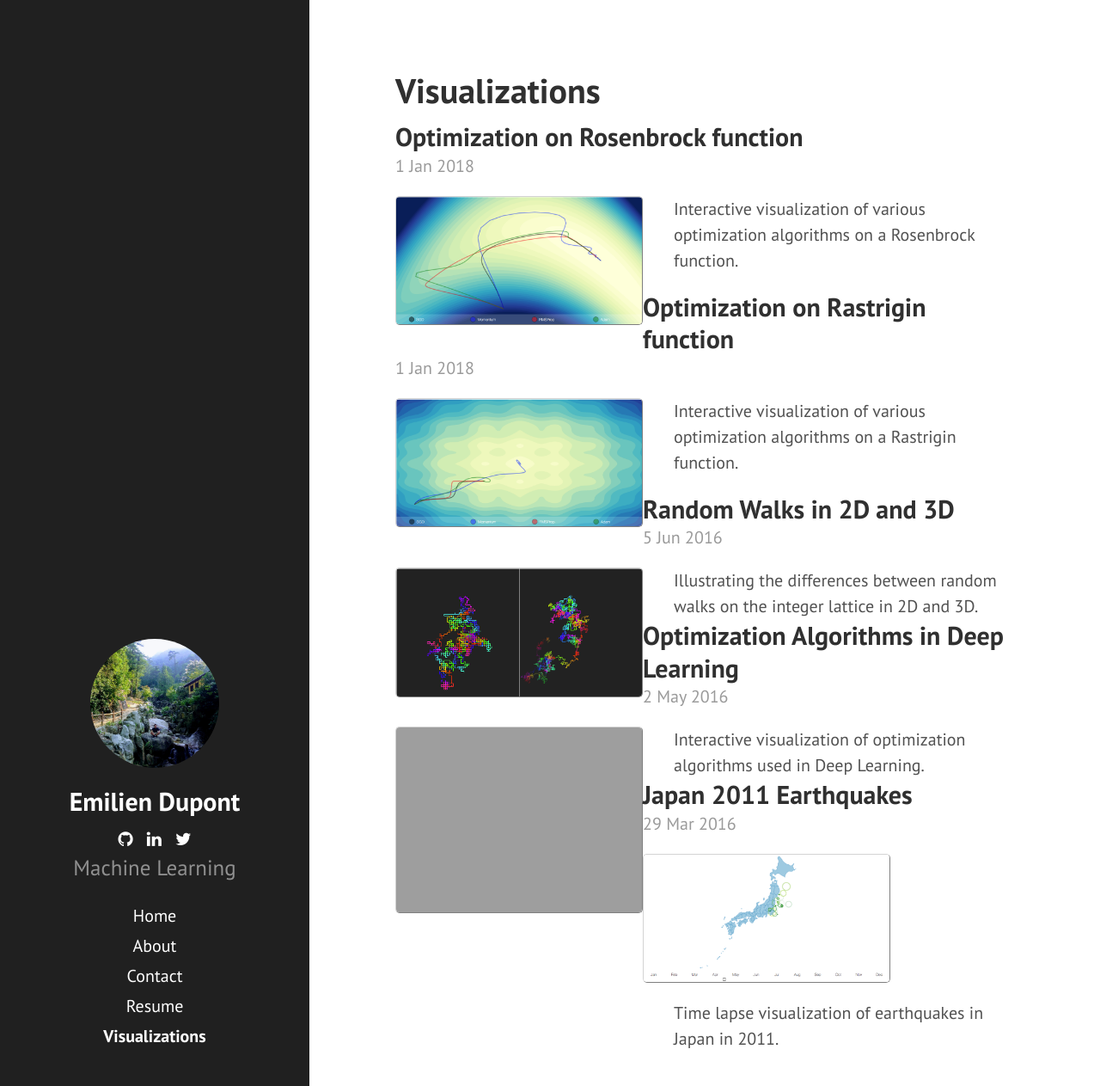
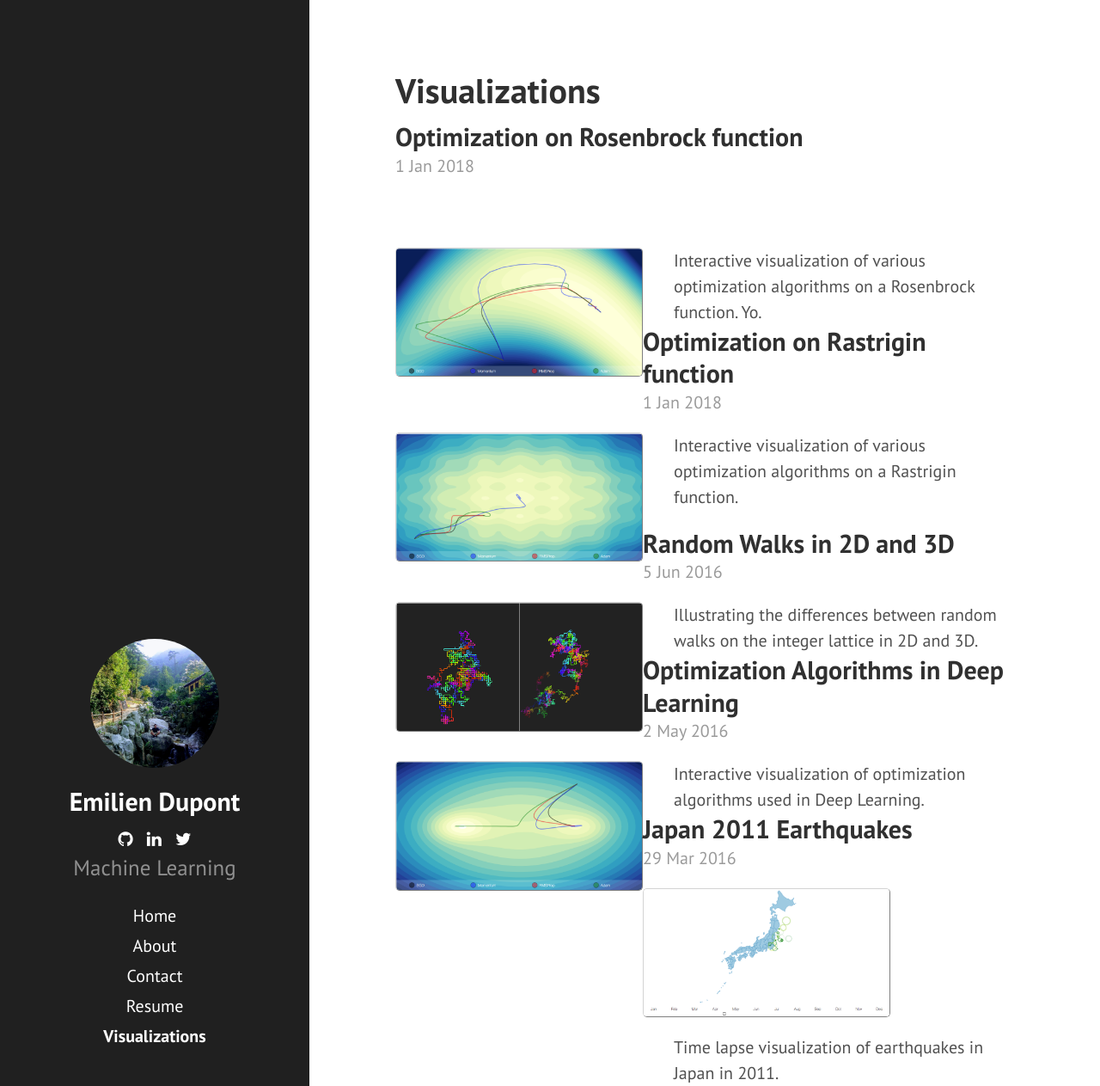
Before and after one commit to EmilienDupont/emiliendupont.github.io, a Jekyll site: the page built from visualizations.md, in a window 1280 px wide and 1263 px high. Shown: the whole window at 86% size. Built offline with Jekyll 4.4.1, drawn with Linux system fonts in a browser that asks for light colours; nearby versions of some CDN libraries.

```diff
--- a/visualizations.md
+++ b/visualizations.md
@@ -12,15 +12,16 @@ title: Visualizations
   </h2>
 
   <span class="post-date">1 Jan 2018</span>
+</div>
 
-  <div style="float:left; width:40%;">
-    <img src="{{ site.url }}/imgs/viz-previews/optimization_rosenbrock.png" style="align:left; border: 1px solid #d3d3d3; border-style: outset;">
-  </div>
+<div style="float:left; width:40%;">
+  <img src="{{ site.url }}/imgs/viz-previews/optimization_rosenbrock.png" style="align:left; border: 1px solid #d3d3d3; border-style: outset;">
+</div>
 
-  <div style="float:right; width:55%;">
-    Interactive visualization of various optimization algorithms on a Rosenbrock function.
-  </div>
+<div style="float:right; width:55%;">
+  Interactive visualization of various optimization algorithms on a Rosenbrock function. Yo.
 </div>
+
 &nbsp;
 
 
@@ -68,7 +69,7 @@ title: Visualizations
 <!-- Optim viz -->
 <div class="post">
   <h2 class="post-title">
-    <a href="https://emiliendupont.github.io/optimization-viz/">
+    <a href="https://emiliendupont.github.io/optimization-visualization/">
       Optimization Algorithms in Deep Learning
     </a>
   </h2>
@@ -76,7 +77,7 @@ title: Visualizations
   <span class="post-date">2 May 2016</span>
 
   <div style="float:left; width:40%;">
-    <img src="{{ site.url }}/imgs/viz-previews/optimization_visualization.png" style="align:left; border: 1px solid #d3d3d3; border-style: outset;">
+    <img src="{{ site.url }}/imgs/viz-previews/optimization_viz.png" style="align:left; border: 1px solid #d3d3d3; border-style: outset;">
   </div>
 
   <div style="float:right; width:55%;">
```
